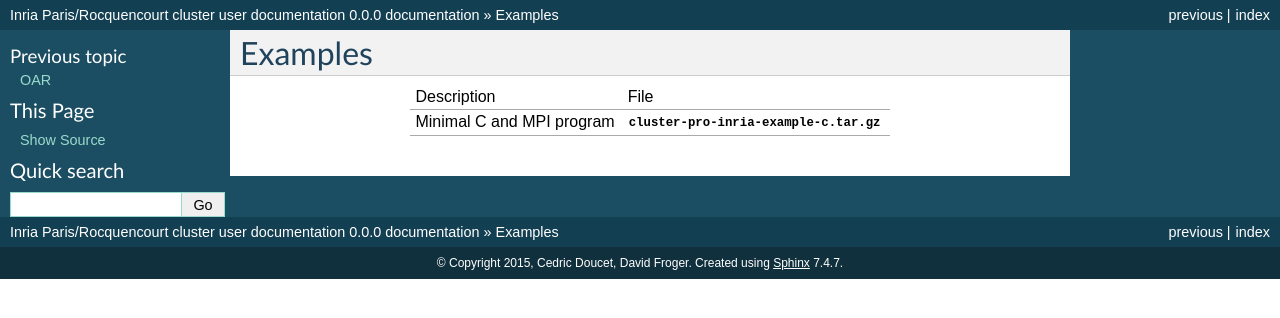
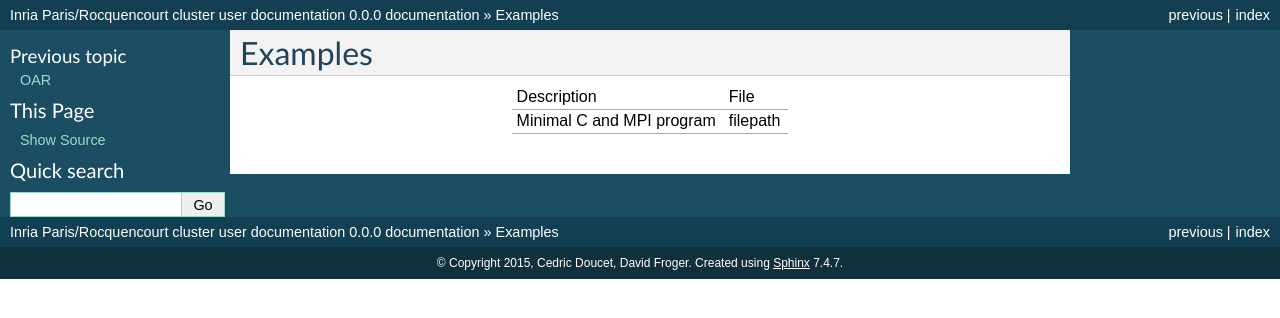
Before and after one commit to abertout/rioc, a Sphinx documentation site: the page built from doc/examples.rst, in a window 1280 px wide. Shown: the top 318 px of the page. Built offline with Sphinx 7.4.7, drawn with Linux system fonts in a browser that asks for light colours.

Commit message:
Trying to fix readthedocs error

```diff
--- a/doc/examples.rst
+++ b/doc/examples.rst
@@ -4,5 +4,7 @@ Examples
 +---------------------------------+-----------------------------------------------------------------------------------------------------+
 | Description                     | File                                                                                                |
 +---------------------------------+-----------------------------------------------------------------------------------------------------+
-| Minimal C and MPI program       | :download:`cluster-pro-inria-example-c.tar.gz <_static/example/cluster-pro-inria-example-c.tar.gz>` |
+| Minimal C and MPI program       |  filepath                                                                                           |
 +---------------------------------+-----------------------------------------------------------------------------------------------------+
+
+.. :download:`cluster-pro-inria-example-c.tar.gz <_static/example/cluster-pro-inria-example-c.tar.gz>`
```
